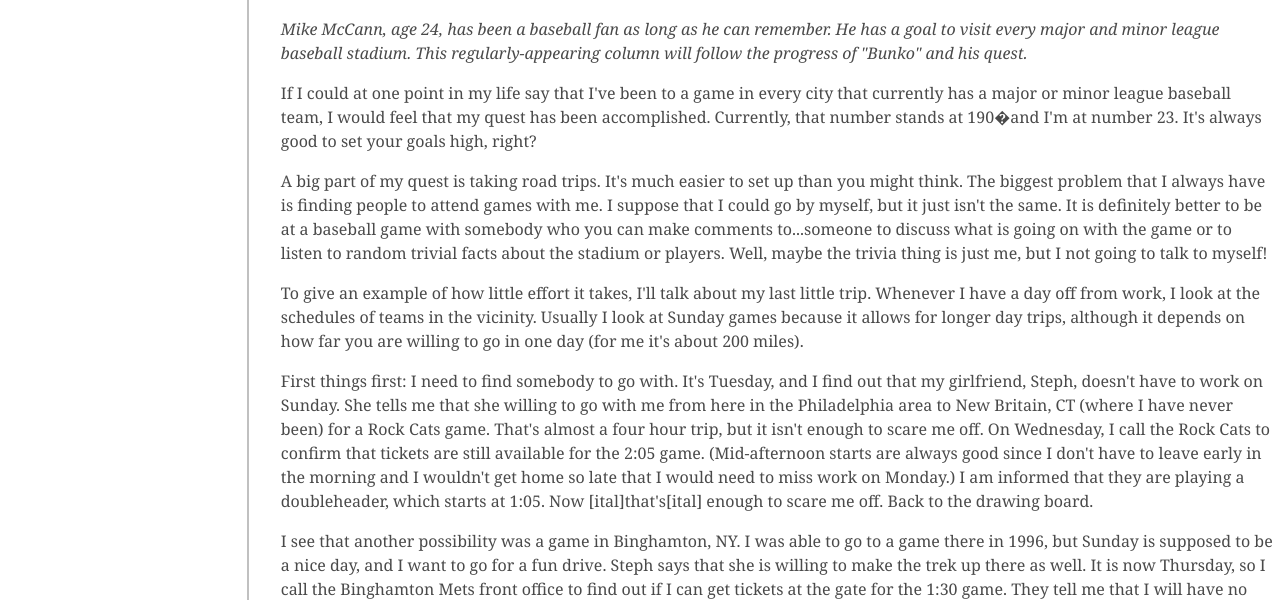
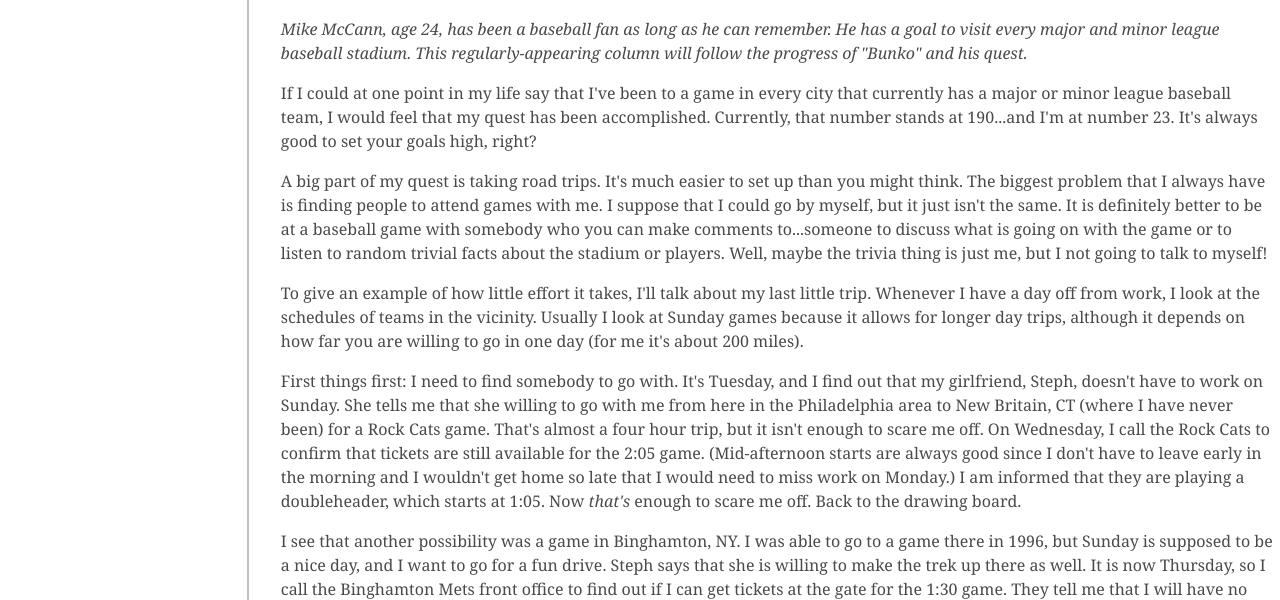
Before and after one commit to jaypalexa/baseballink, a Jekyll site: the page built from pages/magazine/vol_1_no_2/bi_vol_1_no_2_bunkos_quest.md, in a window 1280 px wide and 1400 px high. Shown: the part 167-767 px from the top of the window. Built offline with Jekyll 4.4.1, drawn with Linux system fonts in a browser that asks for light colours; some of the changed text lies outside the part shown.

Commit message:
Fixes to Bunko's Quest

```diff
--- a/pages/magazine/vol_1_no_2/bi_vol_1_no_2_bunkos_quest.md
+++ b/pages/magazine/vol_1_no_2/bi_vol_1_no_2_bunkos_quest.md
@@ -20,7 +20,7 @@
   </p>
 
   <p>
-    If I could at one point in my life say that I've been to a game in every city that currently has a major or minor league baseball team, I would feel that my quest has been accomplished.  Currently, that number stands at 190�and I'm at number 23.  It's always good to set your goals high, right?
+    If I could at one point in my life say that I've been to a game in every city that currently has a major or minor league baseball team, I would feel that my quest has been accomplished.  Currently, that number stands at 190...and I'm at number 23.  It's always good to set your goals high, right?
   </p>
 
   <p>
@@ -32,7 +32,7 @@
   </p>
 
   <p>
-    First things first:  I need to find somebody to go with.  It's Tuesday, and I find out that my girlfriend, Steph, doesn't have to work on Sunday.  She tells me that she willing to go with me from here in the Philadelphia area to New Britain, CT (where I have never been) for a Rock Cats game.  That's almost a four hour trip, but it isn't enough to scare me off.  On Wednesday, I call the Rock Cats to confirm that tickets are still available for the 2:05 game.  (Mid-afternoon starts are always good since I don't have to leave early in the morning and I wouldn't get home so late that I would need to miss work on Monday.)  I am informed that they are playing a doubleheader, which starts at 1:05.  Now [ital]that's[ital] enough to scare me off.  Back to the drawing board.
+    First things first:  I need to find somebody to go with.  It's Tuesday, and I find out that my girlfriend, Steph, doesn't have to work on Sunday.  She tells me that she willing to go with me from here in the Philadelphia area to New Britain, CT (where I have never been) for a Rock Cats game.  That's almost a four hour trip, but it isn't enough to scare me off.  On Wednesday, I call the Rock Cats to confirm that tickets are still available for the 2:05 game.  (Mid-afternoon starts are always good since I don't have to leave early in the morning and I wouldn't get home so late that I would need to miss work on Monday.)  I am informed that they are playing a doubleheader, which starts at 1:05.  Now <em>that's</em> enough to scare me off.  Back to the drawing board.
   </p>
 
   <p>
@@ -66,7 +66,7 @@
   </p>
 
   <p>
-    <em>Learn more about Bunko's quest to visit every major and minor league stadium: <a href="http://minorleaguesource.com/baseball.html" TARGET="_top">hhttp://minorleaguesource.com/baseball.html</a></em>
+    <em>Learn more about Bunko's quest to visit every major and minor league stadium: <a href="http://minorleaguesource.com/baseball.html" TARGET="_top">http://minorleaguesource.com/baseball.html</a></em>
   </p>
 
   <p>
```
